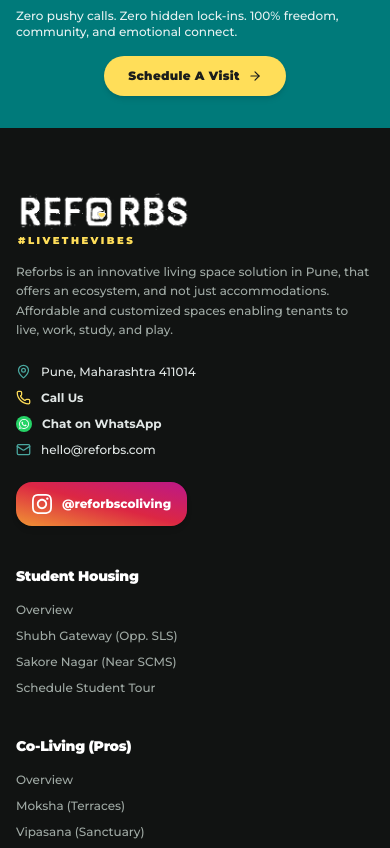
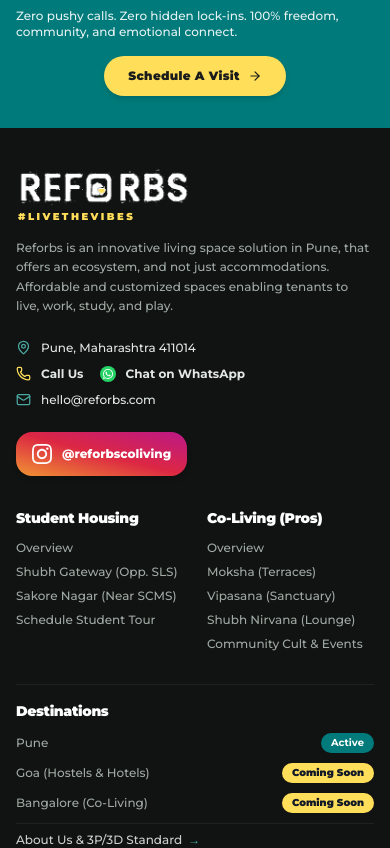
Before and after one commit to Arpit0241/Reforbs, a Next.js app: page /contact in a window 390 px wide. Shown: the part 2701-3549 px from the top of the page. Built offline with nearby package versions, Linux system fonts and the light colour scheme; no server answers.

Commit message:
fix(footer): arrange mobile footer links side-by-side in balanced columns without affecting pc interface

```diff
--- a/src/components/Footer.tsx
+++ b/src/components/Footer.tsx
@@ -32,10 +32,10 @@ export default function Footer() {
       </div>
 
       {/* Main Footer Links */}
-      <div className="max-w-7xl mx-auto px-4 sm:px-6 lg:px-8 py-16">
-        <div className="grid grid-cols-1 md:grid-cols-2 lg:grid-cols-12 gap-10">
+      <div className="max-w-7xl mx-auto px-4 sm:px-6 lg:px-8 py-10 sm:py-16">
+        <div className="grid grid-cols-2 md:grid-cols-2 lg:grid-cols-12 gap-x-6 gap-y-8 sm:gap-8 lg:gap-10">
           {/* Brand Info */}
-          <div className="lg:col-span-4 space-y-4">
+          <div className="col-span-2 md:col-span-2 lg:col-span-4 space-y-4">
             <Link href="/" className="inline-flex flex-col items-start group">
               <div className="relative w-44 h-10">
                 <Image
@@ -59,6 +59,7 @@ export default function Footer() {
                 <MapPin size={15} className="text-[#4AA8A0] shrink-0" />
                 <span>Pune, Maharashtra 411014</span>
               </div>
+              <div className="flex flex-wrap items-center gap-x-4 gap-y-2">
                 <div className="flex items-center gap-2.5">
                   <Phone size={15} className="text-[#FFDE59] shrink-0" />
                   <a href="tel:+917420040241" className="hover:text-[#FFDE59] transition-colors font-bold">
@@ -79,6 +80,7 @@ export default function Footer() {
                   >
                     Chat on WhatsApp
                   </a>
+                </div>
               </div>
               <div className="flex items-center gap-2.5">
                 <Mail size={15} className="text-[#4AA8A0] shrink-0" />
@@ -106,11 +108,11 @@ export default function Footer() {
           </div>
 
           {/* Student Housing */}
-          <div className="lg:col-span-2">
-            <h4 className="font-black text-white text-sm mb-4 font-heading">
+          <div className="col-span-1 lg:col-span-2">
+            <h4 className="font-black text-white text-sm mb-3 sm:mb-4 font-heading">
               Student Housing
             </h4>
-            <ul className="space-y-2.5 text-xs text-[#A0AAA5] font-medium">
+            <ul className="space-y-2 sm:space-y-2.5 text-xs text-[#A0AAA5] font-medium">
               <li>
                 <Link href="/#student-housing" className="hover:text-white transition-colors">
                   Overview
@@ -135,11 +137,11 @@ export default function Footer() {
           </div>
 
           {/* Co-Living */}
-          <div className="lg:col-span-2">
-            <h4 className="font-black text-white text-sm mb-4 font-heading">
+          <div className="col-span-1 lg:col-span-2">
+            <h4 className="font-black text-white text-sm mb-3 sm:mb-4 font-heading">
               Co-Living (Pros)
             </h4>
-            <ul className="space-y-2.5 text-xs text-[#A0AAA5] font-medium">
+            <ul className="space-y-2 sm:space-y-2.5 text-xs text-[#A0AAA5] font-medium">
               <li>
                 <Link href="/#co-living" className="hover:text-white transition-colors">
                   Overview
@@ -169,11 +171,11 @@ export default function Footer() {
           </div>
 
           {/* Destinations & Cities */}
-          <div className="lg:col-span-4">
-            <h4 className="font-black text-white text-sm mb-4 font-heading">
+          <div className="col-span-2 md:col-span-2 lg:col-span-4 pt-4 sm:pt-0 border-t border-[#272B29]/60 md:border-t-0">
+            <h4 className="font-black text-white text-sm mb-3 sm:mb-4 font-heading">
               Destinations
             </h4>
-            <ul className="space-y-3 text-xs text-[#A0AAA5] font-medium">
+            <ul className="space-y-2.5 sm:space-y-3 text-xs text-[#A0AAA5] font-medium">
               <li>
                 <Link
                   href="/properties"
```
Lines whose indentation alone changed are shown as unchanged.
